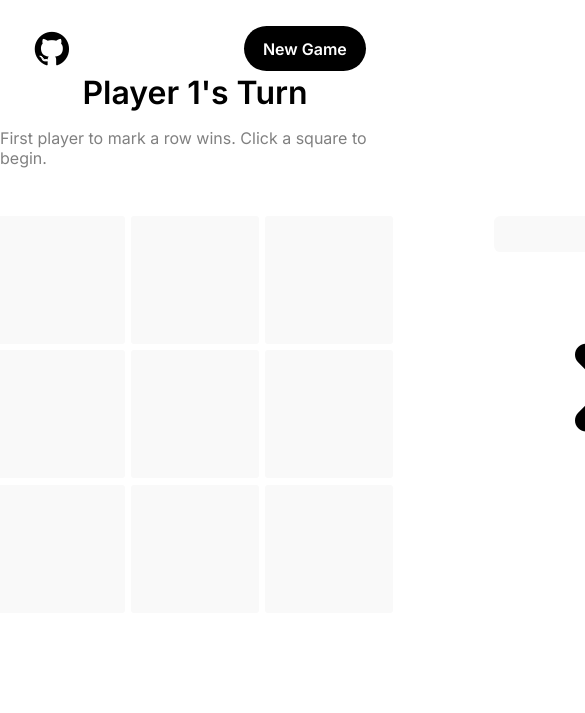
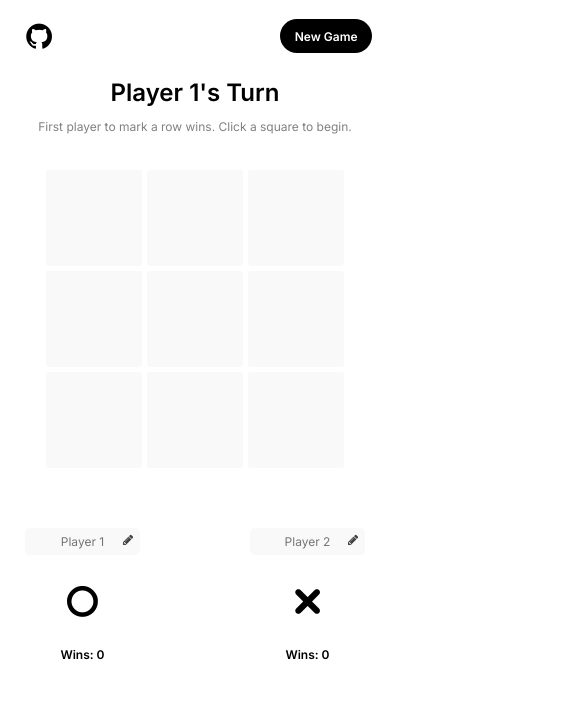
Before and after one commit to luciavu/tic-tac-toe, a plain HTML site: page main.html in a window 390 px wide. Shown: the top 713 px of the page, 585 px wide, since content can reach past the window. Drawn offline with Linux system fonts and the light colour scheme.

Commit message:
Add responsive media sizing

```diff
--- a/css/style.css
+++ b/css/style.css
@@ -8,8 +8,72 @@ body {
     margin: 0;
 }
 
-img {
-    max-width: 10rem;
+@media only screen and (min-width: 2000px) {
+    * {
+        font-size: 24px;
+    }
+}
+
+@media only screen and (max-width: 1130px) {
+
+    body main {
+        grid-template-columns: 1fr 1fr;
+        grid-template-rows: auto auto;
+    };
+
+    main #player1 {
+        grid-row: 2;
+        grid-column: 1;
+    }
+
+    main #player2 {
+        grid-row: 2;
+        grid-column: 2;
+    }
+
+    main #gameboard {
+        grid-row: 1;
+        grid-column: 1 / 3;
+        justify-self: center;
+    }
+
+    body .menu {
+        padding-bottom: 2rem;
+    }
+}
+
+@media only screen and (max-width: 750px) {
+    * {
+        font-size: 12px;
+    }
+}
+
+@media only screen and (max-width: 500px) {
+
+    .player .input-container {
+        position: relative;
+        margin: 0 auto;
+        width: 70%;
+
+    }
+    .player .input-container input {
+        width: 100%;
+    }
+
+    .player .input-container i {
+        right: 0.3rem;
+        top: 0.4rem;
+    }
+    .player .icon-circle-empty, .player .icon-cancel-2 {
+        font-size: 3rem;
+        padding: 2rem 2rem;
+    }
+}
+
+@media only screen and (max-width: 350px) {
+    * {
+        font-size: 10px;
+    }
 }
 
 a {
@@ -19,7 +83,7 @@ a {
 
 .menu {
     padding: 1.5rem;
-    padding-bottom: 0rem;
+    padding-bottom: 0.5rem;
     display: flex;
     align-items: center;
     justify-content: space-between;
@@ -58,11 +122,20 @@ header {
 }
 
 main {
-    display: flex;
+    display: grid;
+    grid-template-columns: 3;
+    grid-template-rows: 1;
     justify-content: center;
     padding-top: 3rem;
     gap: 5rem;
+}
 
+#player1 {
+    grid-column: 1;
+}
+
+#player2{
+    grid-column: 3;
 }
 
 .grid {
@@ -86,10 +159,11 @@ main {
     display: flex;
     flex-direction: column;
     align-items: center;
+    justify-content: center;
 }
 
 .player i {
-    padding: 3.5rem;
+    padding: 2rem 3.5rem;
     font-size: 8rem;
 }
 
@@ -103,10 +177,12 @@ main {
     padding: 0.5rem;
     border-radius: 0.4rem;
     text-align: center;
+    cursor: pointer;
 }
 
 .player .stats {
     font-weight: 600;
+    padding-bottom: 2rem;
 }
 
 .input-container {
@@ -116,7 +192,13 @@ main {
 .input-container i {
     font-size: 1rem;
     position: absolute;
-    right: 0;
-    top: 0;
+    right: 0.5rem;
+    top: 0.5rem;
     padding: 0;
+    color: rgb(64, 64, 64);
+    cursor: pointer;
 }
+
+footer {
+    height: 2rem;
+}
```
